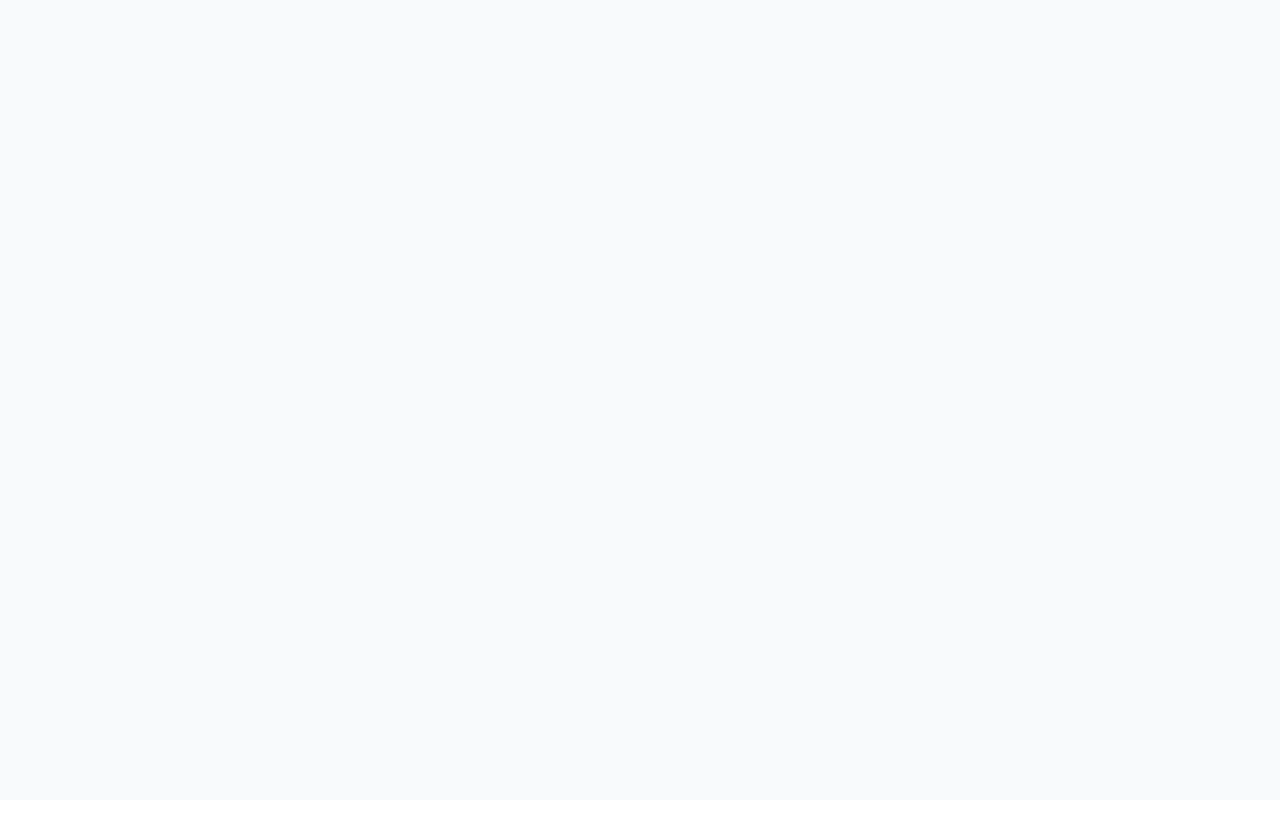
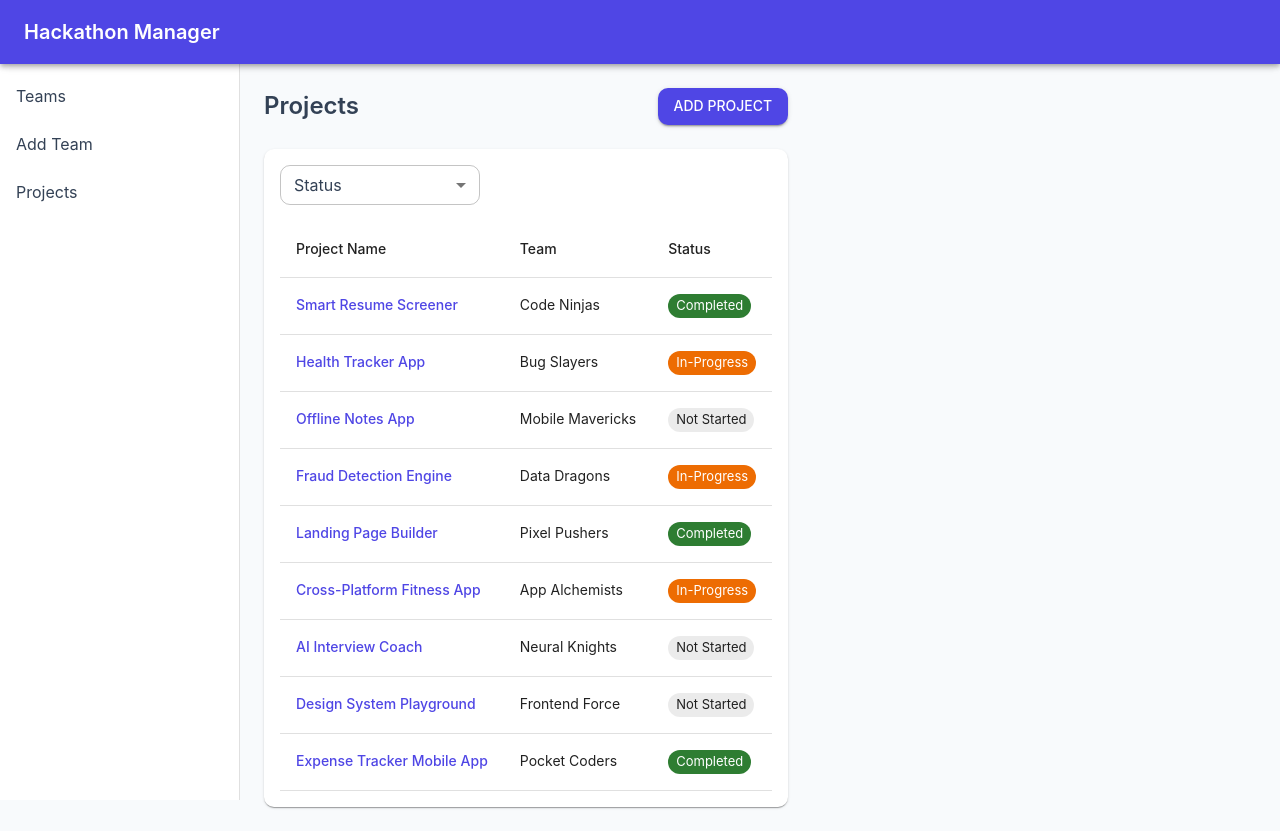
Before and after one commit to noman-atri/Hackathon-Manager, a React (Vite) app in the folder hackathon-manager/: page /projects in a window 1280 px wide. Before the commit this address had no page. Before the commit the page ends 800 px from the top, so only its background shows below. Built offline with nearby package versions, Linux system fonts and the light colour scheme.

Commit message:
feat: Edit/Delete Project Flow "
Added edit and delete flow for projects

[ICTRAINING-2324]

```diff
--- a/hackathon-manager/src/App.tsx
+++ b/hackathon-manager/src/App.tsx
@@ -4,18 +4,28 @@
 import EditTeam from './pages/EditTeam';
 import AppLayout from './layout/AppLayout';
 import { TeamsProvider } from './context/TeamsContext';
+import Projects from './pages/Projects';
+import { ProjectsProvider } from './context/ProjectsContext';
+import AddProject from './pages/CreateProject';
+import EditProjects from './pages/EditProjects';
 
 function App() {
   return (
     <TeamsProvider>
+      <ProjectsProvider>
         <Routes>
           <Route element={<AppLayout />}>
-          // makes AppLayout the wrapper for these routes and same for all pages
+            {/* makes AppLayout the wrapper for these routes and same for all pages */}
             <Route path="/" element={<Home />} />
             <Route path="/create" element={<CreateTeam />} />
             <Route path="/edit/:teamId" element={<EditTeam />} />
+            {/* Projects */}
+            <Route path="/projects" element={<Projects />} />
+            <Route path="/projects/create" element={<AddProject />} />
+            <Route path="/projects/:projectId" element={<EditProjects />} />
           </Route>
         </Routes>
+      </ProjectsProvider>
     </TeamsProvider>
   );
 }
--- /dev/null
+++ b/hackathon-manager/src/data/Projects.ts
@@ -0,0 +1,67 @@
+import type Project from "../models/Project";
+
+export const projectsData: Project[] = [
+  {
+    id: "p1",
+    name: "Smart Resume Screener",
+    description: "AI-powered resume screening tool",
+    teamId: "1", // Code Ninjas
+    status: "Completed",
+  },
+  {
+    id: "p2",
+    name: "Health Tracker App",
+    description: "Web app for tracking daily health metrics",
+    teamId: "2", // Bug Slayers
+    status: "In-Progress",
+  },
+  {
+    id: "p3",
+    name: "Offline Notes App",
+    description: "Mobile-first offline note taking app",
+    teamId: "3", // Mobile Mavericks
+    status: "Not Started",
+  },
+  {
+    id: "p4",
+    name: "Fraud Detection Engine",
+    description: "Machine-learning fraud detection system",
+    teamId: "4", // Data Dragons
+    status: "In-Progress",
+  },
+  {
+    id: "p5",
+    name: "Landing Page Builder",
+    description: "Drag-and-drop landing page builder",
+    teamId: "5", // Pixel Pushers
+    status: "Completed",
+  },
+  {
+    id: "p6",
+    name: "Cross-Platform Fitness App",
+    description: "Fitness tracking app built with React Native",
+    teamId: "6", // App Alchemists
+    status: "In-Progress",
+  },
+  {
+    id: "p7",
+    name: "AI Interview Coach",
+    description: "AI-based mock interview platform",
+    teamId: "7", // Neural Knights
+    status: "Not Started",
+  },
+  {
+    id: "p8",
+    name: "Design System Playground",
+    description: "Component-driven design system sandbox",
+    teamId: "8", // Frontend Force
+    status: "Not Started",
+  },
+  {
+    id: "p9",
+    name: "Expense Tracker Mobile App",
+    description: "Personal finance tracking mobile application",
+    teamId: "9", // Pocket Coders
+    status: "Completed",
+  },
+];
--- /dev/null
+++ b/hackathon-manager/src/pages/EditProjects.tsx
@@ -0,0 +1,104 @@
+import { useState } from "react";
+import {
+  Typography,
+  Button,
+  Stack,
+  Dialog,
+  DialogTitle,
+  DialogContent,
+  DialogActions,
+} from "@mui/material";
+import { useParams, useNavigate } from "react-router-dom";
+
+import ProjectForm from "../components/ProjectsForm";
+import type { ProjectFormValues } from "../components/ProjectsForm";
+import { useProjects } from "../context/ProjectsContext";
+import { useTeams } from "../context/TeamsContext";
+
+const EditProject: React.FC = () => {
+  const { projectId } = useParams();
+  const navigate = useNavigate();
+
+  const { projects, updateProject, deleteProject } = useProjects();
+  const { teams } = useTeams();
+
+  const [openDeleteDialog, setOpenDeleteDialog] = useState(false);
+
+  const project = projects.find((p) => p.id === projectId);
+
+  if (!project) {
+    return <Typography>Project not found</Typography>;
+  }
+
+  const handleUpdate = (data: ProjectFormValues) => {
+    updateProject({
+      id: project.id,
+      ...data,
+    });
+
+    navigate("/projects");
+  };
+
+  const handleDelete = () => {
+    deleteProject(project.id);
+    navigate("/projects");
+  };
+
+  return (
+    <>
+      <Typography variant="h5" gutterBottom>
+        Edit Project
+      </Typography>
+
+      <ProjectForm
+        teams={teams}
+        submitLabel="Update Project"
+        defaultValues={{
+          name: project.name,
+          description: project.description,
+          teamId: project.teamId,
+          status: project.status,
+        }}
+        onSubmit={handleUpdate}
+      />
+
+      {/* Delete Actions */}
+      <Stack direction="row" spacing={2} mt={3}>
+        <Button
+          color="error"
+          variant="outlined"
+          onClick={() => setOpenDeleteDialog(true)}
+        >
+          Delete Project
+        </Button>
+
+        <Button variant="outlined" onClick={() => navigate("/projects")}>
+          Cancel
+        </Button>
+      </Stack>
+
+      {/* Confirmation Dialog */}
+      <Dialog
+        open={openDeleteDialog}
+        onClose={() => setOpenDeleteDialog(false)}
+      >
+        <DialogTitle>Delete Project</DialogTitle>
+
+        <DialogContent>
+          Are you sure you want to delete this project? This action cannot be
+          undone.
+        </DialogContent>
+
+        <DialogActions>
+          <Button onClick={() => setOpenDeleteDialog(false)}>Cancel</Button>
+
+          <Button color="error" onClick={handleDelete}>
+            Delete
+          </Button>
+        </DialogActions>
+      </Dialog>
+    </>
+  );
+};
+
+export default EditProject;
```
Lines whose indentation alone changed are shown as unchanged.
